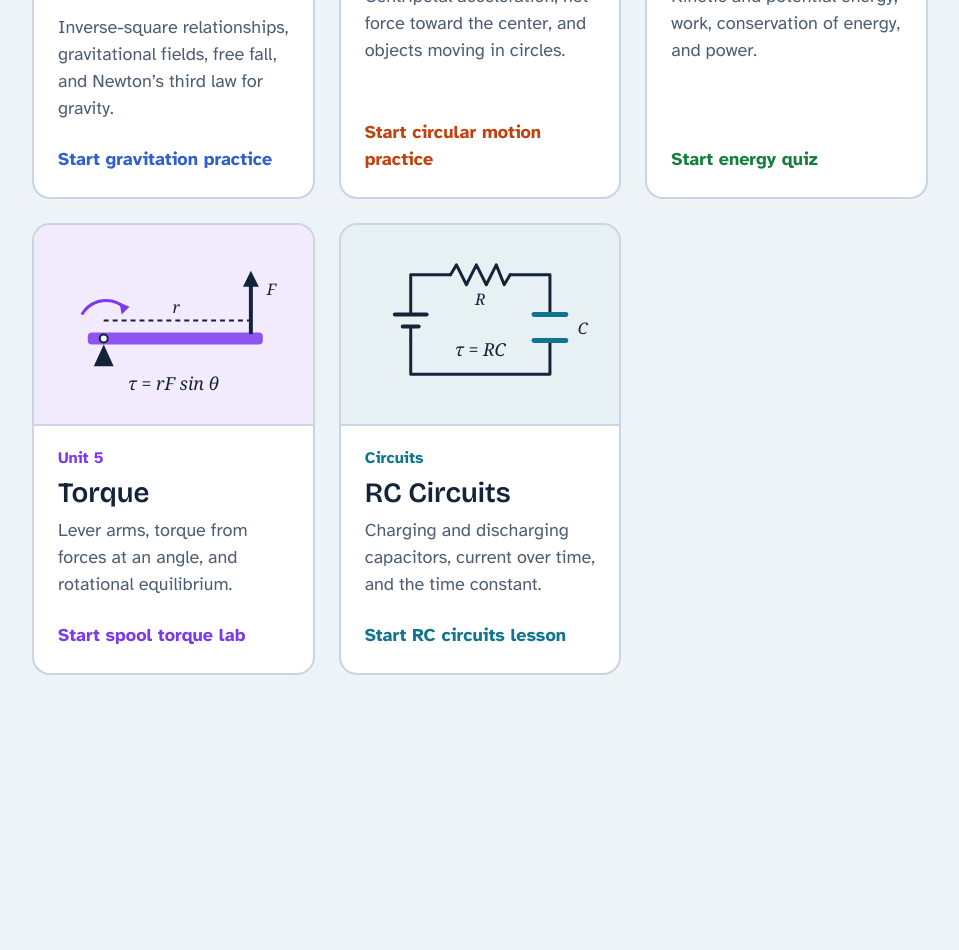
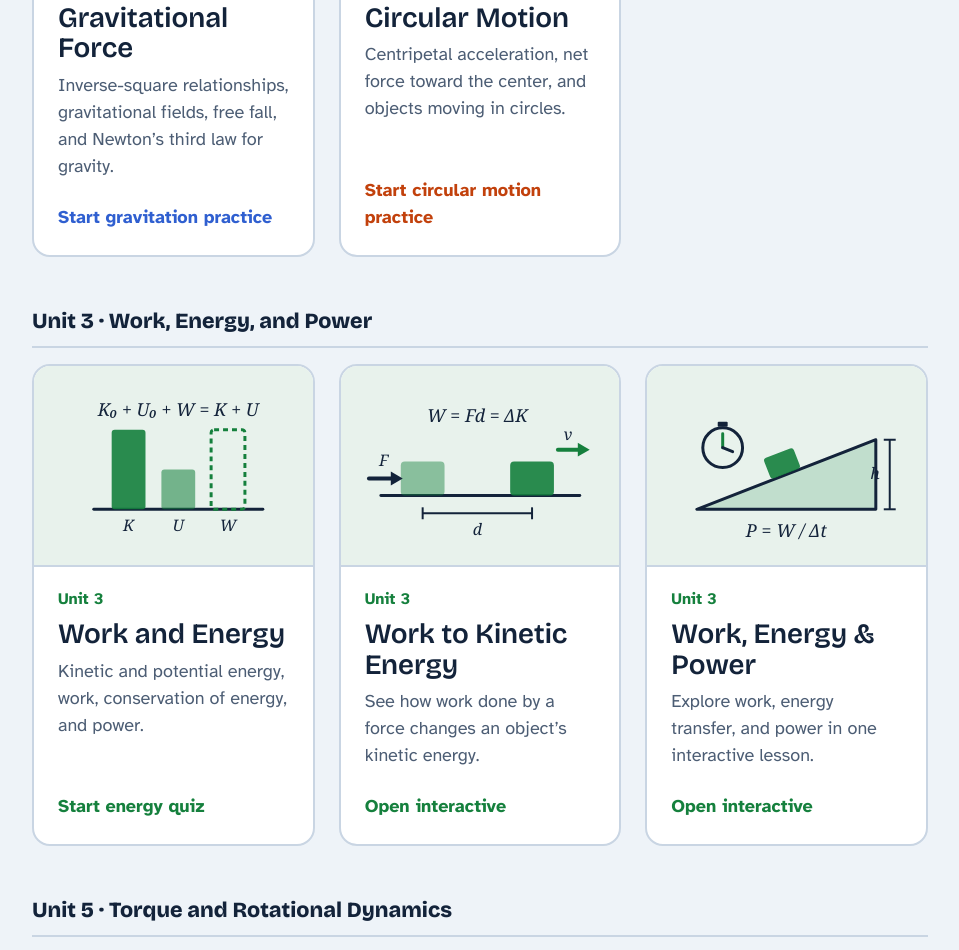
Before and after one commit to mrhornerphysics/physics-resources, a plain HTML site: page index.html in a window 1280 px wide. Shown: the part 526-1476 px from the top of the page, without its empty margins (160-1119 px from the left). Before the commit the page ends 1233 px from the top, so only its background shows below. Drawn offline with nearby package versions, Linux system fonts and the light colour scheme.

Commit message:
Add files via upload

```diff
--- a/index.html
+++ b/index.html
@@ -62,7 +62,7 @@
 
   .choices {
     display: grid;
-    grid-template-columns: repeat(auto-fit, minmax(17rem, 1fr));
+    grid-template-columns: repeat(auto-fill, minmax(16rem, 1fr));
     gap: 1.5rem;
   }
   .choice {
@@ -92,7 +92,13 @@
   .art svg { width: 100%; max-width: 240px; height: auto; }
   .body { padding: 1.25rem 1.5rem 1.5rem; display: flex; flex-direction: column; gap: .5rem; flex: 1; }
   .topic { color: var(--accent); font-weight: 700; font-size: 1rem; }
-  h2 {
+  h2.unit {
+    font-family: "Bricolage Grotesque", "Atkinson Hyperlegible", system-ui, sans-serif;
+    font-weight: 800; font-size: 1.35rem; margin: 0 0 1rem;
+    padding-bottom: .5rem; border-bottom: 2px solid var(--line);
+  }
+  section + section { margin-top: 3rem; }
+  h3 {
     font-family: "Bricolage Grotesque", "Atkinson Hyperlegible", system-ui, sans-serif;
     font-weight: 600; font-size: 1.75rem; line-height: 1.1; margin: 0;
   }
@@ -114,10 +120,12 @@
 <main>
   <header>
     <h1>Physics Practice</h1>
-    <p>Pick a topic to start. Each practice set opens in this tab, so use your browser’s back button to return here.</p>
+    <p>Pick a quiz, lab, or interactive to start. Each one opens in this tab, so use your browser’s back button to return here.</p>
   </header>
 
-  <div class="choices">
+  <section>
+    <h2 class="unit">Unit 2 · Force and Translational Dynamics</h2>
+    <div class="choices">
     <a class="choice" href="Gravitation%20practice%20Topic%202-6.html">
       <div class="art" aria-hidden="true">
         <svg viewBox="0 0 240 160">
@@ -134,12 +142,11 @@
       </div>
       <div class="body">
         <span class="topic">Topic 2.6</span>
-        <h2>Gravitational Force</h2>
+        <h3>Gravitational Force</h3>
         <p>Inverse-square relationships, gravitational fields, free fall, and Newton’s third law for gravity.</p>
         <span class="go">Start gravitation practice</span>
       </div>
     </a>
-
     <a class="choice circ" href="circular-motion-2-9.html">
       <div class="art" aria-hidden="true">
         <svg viewBox="0 0 240 160">
@@ -156,11 +163,17 @@
       </div>
       <div class="body">
         <span class="topic">Topic 2.9</span>
-        <h2>Circular Motion</h2>
+        <h3>Circular Motion</h3>
         <p>Centripetal acceleration, net force toward the center, and objects moving in circles.</p>
         <span class="go">Start circular motion practice</span>
       </div>
     </a>
+    </div>
+  </section>
+
+  <section>
+    <h2 class="unit">Unit 3 · Work, Energy, and Power</h2>
+    <div class="choices">
     <a class="choice energy" href="Unit%203%20Energy%20Quiz.html">
       <div class="art" aria-hidden="true">
         <svg viewBox="0 0 240 160">
@@ -176,11 +189,68 @@
       </div>
       <div class="body">
         <span class="topic">Unit 3</span>
-        <h2>Work and Energy</h2>
+        <h3>Work and Energy</h3>
         <p>Kinetic and potential energy, work, conservation of energy, and power.</p>
         <span class="go">Start energy quiz</span>
       </div>
     </a>
+    <a class="choice energy" href="Work%20to%20Kinetic%20Energy.html">
+      <div class="art" aria-hidden="true">
+        <svg viewBox="0 0 240 160">
+          <line x1="20" y1="110" x2="220" y2="110" stroke="var(--ink)" stroke-width="3" stroke-linecap="round"/>
+          <rect x="40" y="76" width="44" height="34" rx="4" fill="var(--energy)" opacity=".45"/>
+          <rect x="150" y="76" width="44" height="34" rx="4" fill="var(--energy)" opacity=".9"/>
+          <line x1="8" y1="93" x2="34" y2="93" stroke="var(--ink)" stroke-width="4" stroke-linecap="round"/>
+          <path d="M30 86 L42 93 L30 100 Z" fill="var(--ink)"/>
+          <text x="18" y="80" font-size="16" font-style="italic" font-family="Georgia, serif" fill="var(--ink)">F</text>
+          <line x1="198" y1="64" x2="222" y2="64" stroke="var(--energy)" stroke-width="4" stroke-linecap="round"/>
+          <path d="M218 57 L230 64 L218 71 Z" fill="var(--energy)"/>
+          <text x="204" y="54" font-size="16" font-style="italic" font-family="Georgia, serif" fill="var(--ink)">v</text>
+          <line x1="62" y1="128" x2="172" y2="128" stroke="var(--ink)" stroke-width="2"/>
+          <line x1="62" y1="122" x2="62" y2="134" stroke="var(--ink)" stroke-width="2"/>
+          <line x1="172" y1="122" x2="172" y2="134" stroke="var(--ink)" stroke-width="2"/>
+          <text x="117" y="150" text-anchor="middle" font-size="16" font-style="italic" font-family="Georgia, serif" fill="var(--ink)">d</text>
+          <text x="117" y="36" text-anchor="middle" font-size="18" font-style="italic" font-family="Georgia, serif" fill="var(--ink)">W = Fd = ΔK</text>
+        </svg>
+      </div>
+      <div class="body">
+        <span class="topic">Unit 3</span>
+        <h3>Work to Kinetic Energy</h3>
+        <p>See how work done by a force changes an object’s kinetic energy.</p>
+        <span class="go">Open interactive</span>
+      </div>
+    </a>
+    <a class="choice energy" href="Unit3_Work_Energy_Power_Interactive.html">
+      <div class="art" aria-hidden="true">
+        <svg viewBox="0 0 240 160">
+          <path d="M30 124 L210 124 L210 54 Z" fill="var(--energy)" fill-opacity=".18" stroke="var(--ink)" stroke-width="3" stroke-linejoin="round"/>
+          <g transform="rotate(-21.25 120 89)">
+            <rect x="104" y="66" width="32" height="22" rx="3" fill="var(--energy)" opacity=".9"/>
+          </g>
+          <line x1="224" y1="54" x2="224" y2="124" stroke="var(--ink)" stroke-width="2"/>
+          <line x1="218" y1="54" x2="230" y2="54" stroke="var(--ink)" stroke-width="2"/>
+          <line x1="218" y1="124" x2="230" y2="124" stroke="var(--ink)" stroke-width="2"/>
+          <text x="214" y="94" text-anchor="end" font-size="16" font-style="italic" font-family="Georgia, serif" fill="var(--ink)">h</text>
+          <circle cx="56" cy="62" r="20" fill="none" stroke="var(--ink)" stroke-width="3"/>
+          <rect x="51" y="36" width="10" height="5" rx="1" fill="var(--ink)"/>
+          <line x1="56" y1="62" x2="56" y2="48" stroke="var(--energy)" stroke-width="3" stroke-linecap="round"/>
+          <line x1="56" y1="62" x2="66" y2="66" stroke="var(--ink)" stroke-width="3" stroke-linecap="round"/>
+          <text x="120" y="152" text-anchor="middle" font-size="18" font-style="italic" font-family="Georgia, serif" fill="var(--ink)">P = W / Δt</text>
+        </svg>
+      </div>
+      <div class="body">
+        <span class="topic">Unit 3</span>
+        <h3>Work, Energy &amp; Power</h3>
+        <p>Explore work, energy transfer, and power in one interactive lesson.</p>
+        <span class="go">Open interactive</span>
+      </div>
+    </a>
+    </div>
+  </section>
+
+  <section>
+    <h2 class="unit">Unit 5 · Torque and Rotational Dynamics</h2>
+    <div class="choices">
     <a class="choice torque" href="Spool%20Torque%20Lab.html">
       <div class="art" aria-hidden="true">
         <svg viewBox="0 0 240 160">
@@ -199,12 +269,17 @@
       </div>
       <div class="body">
         <span class="topic">Unit 5</span>
-        <h2>Torque</h2>
+        <h3>Torque</h3>
         <p>Lever arms, torque from forces at an angle, and rotational equilibrium.</p>
         <span class="go">Start spool torque lab</span>
       </div>
     </a>
+    </div>
+  </section>
 
+  <section>
+    <h2 class="unit">Circuits</h2>
+    <div class="choices">
     <a class="choice rc" href="RC%20Circuits_%20Interactive%20Lesson.html">
       <div class="art" aria-hidden="true">
         <svg viewBox="0 0 240 160">
@@ -227,12 +302,13 @@
       </div>
       <div class="body">
         <span class="topic">Circuits</span>
-        <h2>RC Circuits</h2>
+        <h3>RC Circuits</h3>
         <p>Charging and discharging capacitors, current over time, and the time constant.</p>
         <span class="go">Start RC circuits lesson</span>
       </div>
     </a>
-  </div>
+    </div>
+  </section>
 </main>
 </body>
 </html>
```
